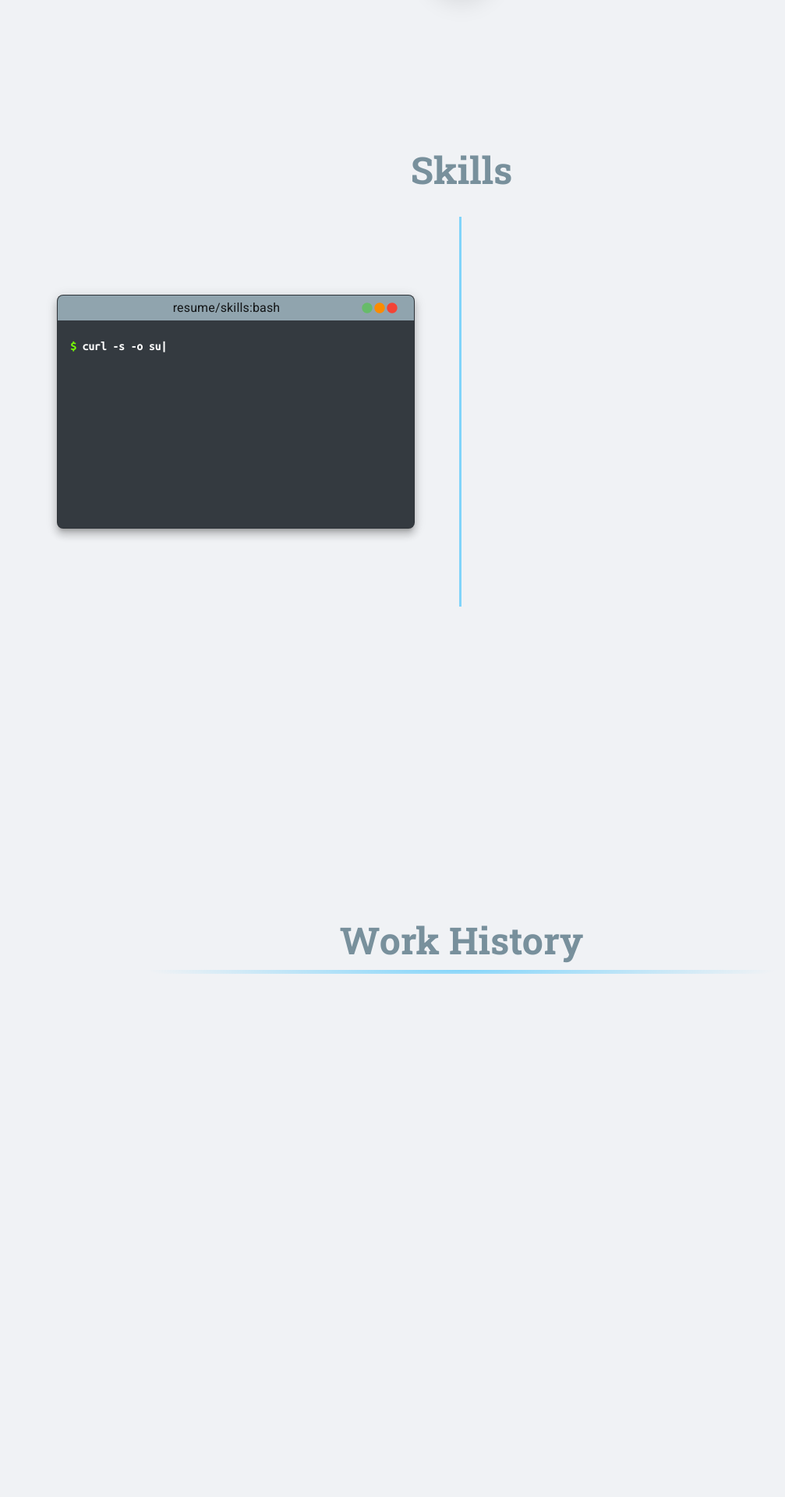
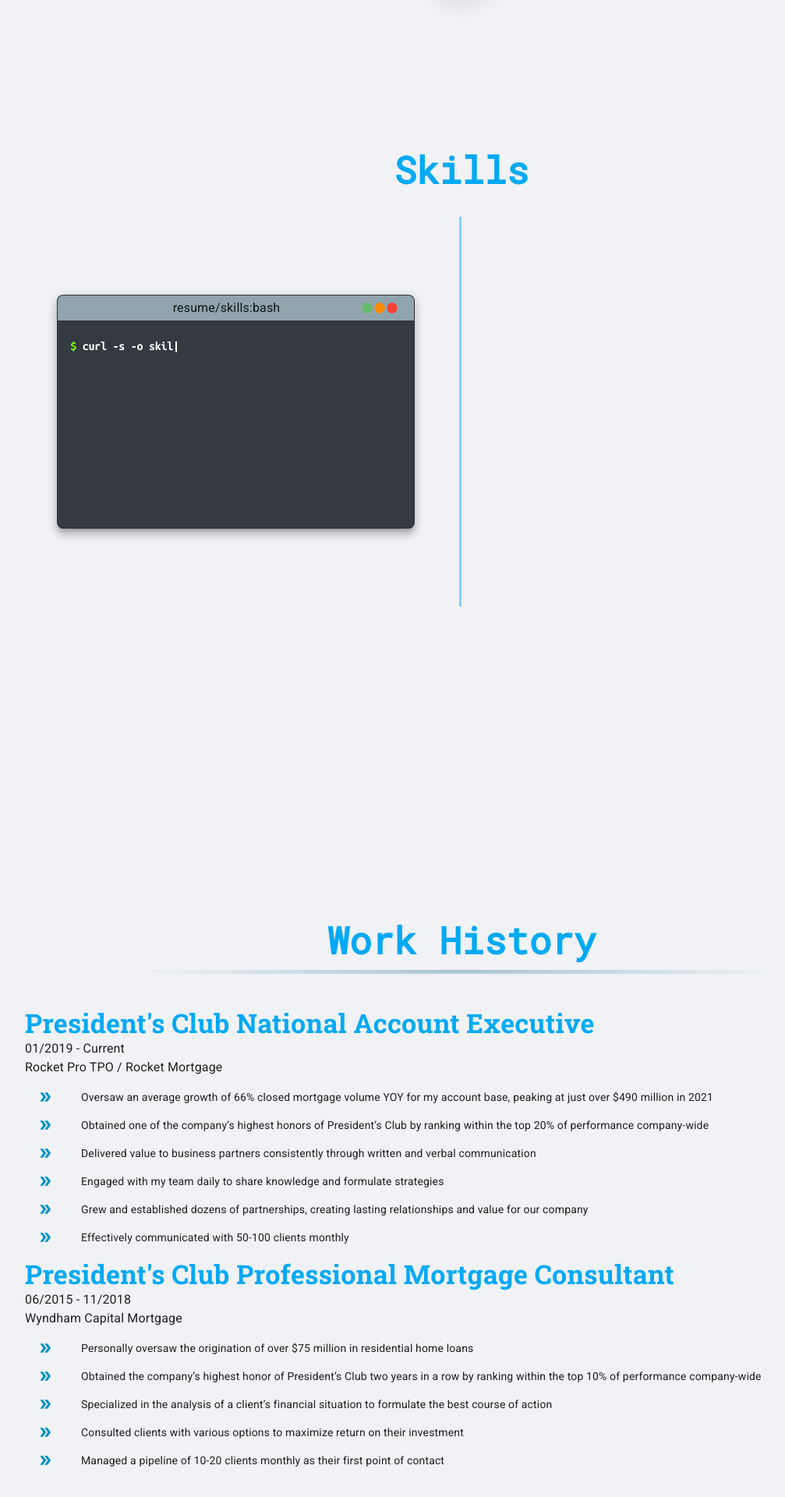
Before and after one commit to jpal91/resume, a Next.js app: page / in a window 1280 px wide. Shown: the part 706-2626 px from the top of the page at 78% size, without its empty margins (48-1055 px from the left). Before the commit the page ends 2285 px from the top, so only its background shows below. Built offline with nearby package versions, Linux system fonts and the light colour scheme.

Commit message:
Update 5 files

```diff
--- a/components/Sections/WorkHistory.js
+++ b/components/Sections/WorkHistory.js
@@ -1,32 +1,82 @@
-import { useState } from 'react'
+import React,{ useState, useRef } from 'react'
 import Grid from '@mui/material/Grid'
 import Typography from '@mui/material/Typography'
 import Fade from '@mui/material/Fade'
+import Slide from '@mui/material/Slide'
 import Divider from '@mui/material/Divider'
+import List from '@mui/material/List'
+import ListItem from '@mui/material/ListItem';
+import ListItemIcon from '@mui/material/ListItemIcon';
+import ListItemText from '@mui/material/ListItemText';
+import DoubleArrowIcon from '@mui/icons-material/DoubleArrow';
 import { InView } from "react-intersection-observer";
+import { keyframes } from '@emotion/react'
+
+const slideIn = keyframes`
+    from {
+        transform: translateY(100px);
+    }
+
+    to {
+        transform: translateY(0px);
+    }
+`
 
 const WorkHistory = (props) => {
+    const { workInfo } = props
     const [inView, setInView] = useState(false)
+    const containerRef = useRef(null)
 
     return (
         <InView onChange={setInView} triggerOnce={true}>
         {({ref}) => (
-            <>
-            <Fade in={inView} timeout={{ enter: 1000, exit: 100 }}>
-                <Grid ref={ref} item xs={12} sx={{ display: 'flex', justifyContent: 'center', flexDirection: 'column', alignItems: 'center' }}>
+            <React.Fragment ref={containerRef}>
+            <Fade in={inView} timeout={{ enter: 500, exit: 100 }}>
+                <Grid  item xs={12} sx={{ display: 'flex', justifyContent: 'center', flexDirection: 'column', alignItems: 'center' }}>
                     <Typography variant='h3'>Work History</Typography>
                     <Divider sx={{
                         height: '5px', width: '70%', margin: '10px 0', border: 0,
                         '&:after': { display: 'block', content: '""', height: '20px',
-                        backgroundImage: 'radial-gradient(farthest-side at center top, #81d4fa 0%, rgba(255, 255, 255, 0) 100%)'
+                        backgroundImage: 'radial-gradient(farthest-side at center top, #a7c0cd 0%, rgba(255, 255, 255, 0) 100%)'
                         },
                          }}/>
                 </Grid>
             </Fade>
-            <Grid item xs={12}>
+            {/* <Slide direction='up' in={inView} timeout={{ enter: 1000 }} container={containerRef.current}> */}
+            <Fade in={inView} timeout={{ enter: 1000 }}>
+            <Grid ref={ref} item xs={12} sx={{p: 2, mt: 2, animation: inView && `${slideIn} 0.5s ease-in forwards`}}>
+                {workInfo.jobs.map((e) => {
+                    const { name, startDate, endDate, title, bulletPoints } = e
 
+                    return (
+                        <>
+
+                            <Typography variant='h4'>{title}</Typography>
+                            <Typography>{`${startDate} - ${endDate ? endDate : 'Current'}`}</Typography>
+                            <Typography>{name}</Typography>
+                        <List dense>
+                        {bulletPoints.map((el, idx) => (
+                            <Fade key={`${name}${idx}`} in={inView} timeout={{ enter: 2000 + (idx * 1000) }}>
+                                <ListItem>
+                                    <ListItemIcon >
+                                        {/* <Avatar sx={{ backgroundColor: 'secondary.dark', width: '25px', height: '25px', mb: 0.25 }}> */}
+                                            {/* <ChevronRightIcon sx={{ color: 'lightGreen.A400'}}/>*/}
+                                             <DoubleArrowIcon sx={{ fontSize: '20px', color: 'primary.dark'}}/>
+                                        {/* </Avatar> */}
+                                    </ListItemIcon>
+                                    <ListItemText>{el}</ListItemText>
+                                </ListItem>
+                            </Fade>
+                        ))}
+                        </List>
+                        </>
+                    )
+                })}
             </Grid>
-            </>
+            {/* </Slide> */}
+            </Fade>
+            <div ></div>
+            </React.Fragment>
         )
         }
         </InView>
--- /dev/null
+++ b/helpers/work-history.json
@@ -0,0 +1,33 @@
+{
+  "jobs": [
+    {
+      "name": "Rocket Pro TPO / Rocket Mortgage",
+      "startDate": "01/2019",
+      "endDate": null,
+      "location": "Charlotte, NC",
+      "title": "President's Club National Account Executive",
+      "bulletPoints": [
+        "Oversaw an average growth of 66% closed mortgage volume YOY for my account base, peaking at just over $490 million in 2021",
+        "Obtained one of the company’s highest honors of President’s Club by ranking within the top 20% of performance company-wide",
+        "Delivered value to business partners consistently through written and verbal communication",
+        "Engaged with my team daily to share knowledge and formulate strategies",
+        "Grew and established dozens of partnerships, creating lasting relationships and value for our company",
+        "Effectively communicated with 50-100 clients monthly"
+      ]
+    },
+    {
+      "name": "Wyndham Capital Mortgage",
+      "startDate": "06/2015",
+      "endDate": "11/2018",
+      "location": "Charlotte, NC",
+      "title": "President's Club Professional Mortgage Consultant",
+      "bulletPoints": [
+        "Personally oversaw the origination of over $75 million in residential home loans",
+        "Obtained the company’s highest honor of President’s Club two years in a row by ranking within the top 10% of performance company-wide",
+        "Specialized in the analysis of a client’s financial situation to formulate the best course of action",
+        "Consulted clients with various options to maximize return on their investment",
+        "Managed a pipeline of 10-20 clients monthly as their first point of contact"
+      ]
+    }
+  ]
+}
--- a/pages/index.js
+++ b/pages/index.js
@@ -27,7 +27,7 @@ const downButton = keyframes`
 `
 
 const Home = (props) => {
-	const { splash, skills, icons, skillsObj } = props
+	const { splash, skills, icons, skillsObj, workObj } = props
 	const [scrollId, setScrollId] = useState()
 
 	useEffect(() => {
@@ -41,7 +41,8 @@ const Home = (props) => {
 			<Head>
 				<title>Resume</title>
 			</Head>
-			<Container sx={{ width: '100%' }}>
+			<Container sx={{ width: '100vw', height: '100% !important', maxWidth: '100% !important', maxHeight: '100% !important', p: '0px !important', m: '0px !important' }}>
+			<Container sx={{ maxWidth: '100%', maxHeight: '100%' }}>
 				<NavBar />
 				<Grid container sx={{height: '100vh'}}>
 					<Grid item xs={12} sx={{ display: 'flex', flexDirection: 'column', alignItems: 'center', justifyContent: 'center'}}>
@@ -68,9 +69,10 @@ const Home = (props) => {
 				}}>
 					<Skills icons={icons} skillsObj={skillsObj}/>
 				</Grid>
-				<Grid container sx={{ display: 'flex', mb: 40 }}>
-					<WorkHistory />
+				<Grid container sx={{ display: 'flex', mb: 40, flexDirection: 'column' }}>
+					<WorkHistory workInfo={workObj}/>
 				</Grid>
+			</Container>
 			</Container>
 		</>
 	);
@@ -85,16 +87,20 @@ const mapStateToProps = (state) => {
 
 export const getStaticProps = async () => {
 	const dirPath = path.join(process.cwd(), 'public', 'svg-icons')
-	const jsonPath = path.join(process.cwd(), 'helpers', 'skills.json')
+	const skillsJson = path.join(process.cwd(), 'helpers', 'skills.json')
+	const workJson = path.join(process.cwd(), 'helpers', 'work-history.json')
 
 	const icons = await fs.readdir(dirPath)
-	const jsonFile = await fs.readFile(jsonPath).then((res) => res)
-	const jsonParsed = JSON.parse(jsonFile)
+	const skillsJsonFile = await fs.readFile(skillsJson).then((res) => res)
+	const workJsonFile = await fs.readFile(workJson).then((res) => res)
+	const skillsJsonParsed = JSON.parse(skillsJsonFile)
+	const workJsonParsed = JSON.parse(workJsonFile)
 
 	return {
 		props: {
 			icons: icons,
-			skillsObj: jsonParsed
+			skillsObj: skillsJsonParsed,
+			workObj: workJsonParsed
 		}
 	}
 }
--- a/styles/theme/base/colors.js
+++ b/styles/theme/base/colors.js
@@ -40,13 +40,16 @@ const colors = {
     },
 
     primary: {
-      main: "#e91e63",
-      focus: "#e91e63",
+      // main: "#4fc3f7",
+      main: '#03a9f4',
+      light: '#8bf6ff',
+      dark: '#0093c4'
     },
 
     secondary: {
-      main: "#7b809a",
-      focus: "#8f93a9",
+      main: "#78909c",
+      light: "#a7c0cd",
+      dark: '#4b636e'
     },
 
     info: {
@@ -103,7 +106,10 @@ const colors = {
     },
 
     lightBlue: {
-        200: '#81d4fa'
+        200: '#81d4fa',
+        300: '#4fc3f7',
+        400: '#29b6f6',
+        500: '#03a9f4'
     },
 
     blue: {
--- a/styles/theme/base/typography.js
+++ b/styles/theme/base/typography.js
@@ -1,6 +1,6 @@
 import colors from "./colors";
 
-const { black, white, blueGrey } = colors;
+const { black, white, blueGrey, lightBlue, primary, secondary } = colors;
 
 const baseProperties = {
 	fontWeightBold: 700,
@@ -29,8 +29,13 @@ const typography = {
 	},
 	h3: {
 		fontWeight: baseProperties.fontWeightBold,
+		fontFamily: roboto.mono,
+		color: primary.main,
+	},
+	h4: {
+		fontWeight: baseProperties.fontWeightBold,
 		fontFamily: roboto.slab,
-		color: blueGrey[400],
+		color: primary.main
 	}
 };
 
```
